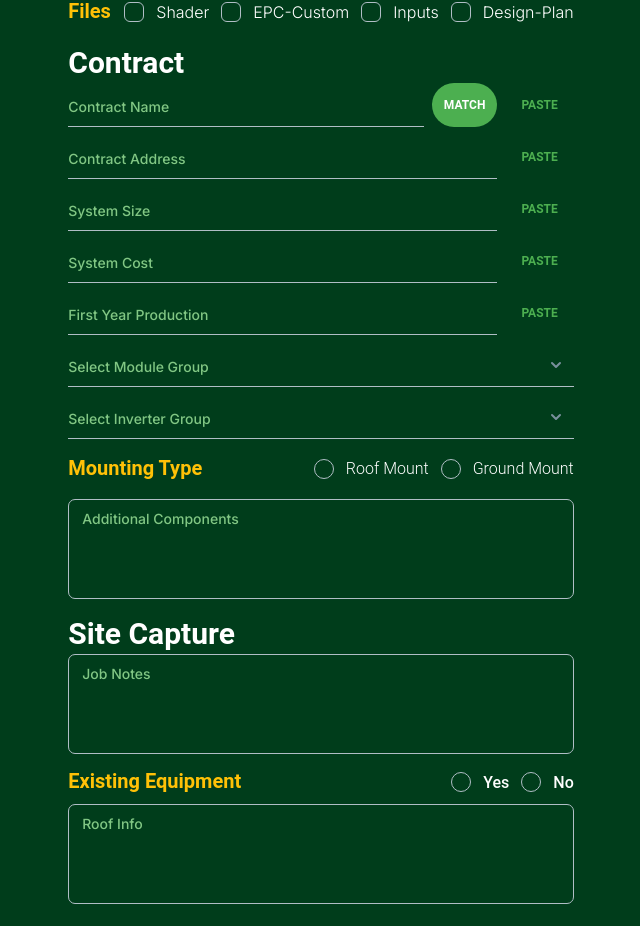
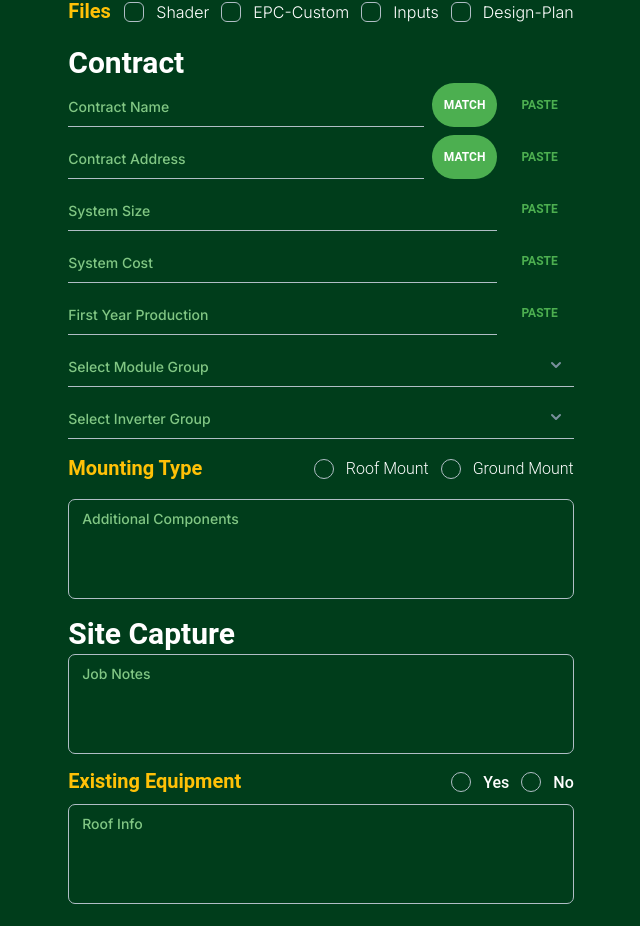
Before and after one commit to rockyliwanag/ff-final-audit, a Next.js app: page / in a window 1280 px wide. Shown: the part 1930-2856 px from the top of the page, without its empty margins (319-959 px from the left). Built offline with nearby package versions, Linux system fonts and the light colour scheme.

Commit message:
`refactor: Include DataMatchValidator component in Contract.jsx`

```diff
--- a/src/components/Contract.jsx
+++ b/src/components/Contract.jsx
@@ -86,6 +86,7 @@ const Contract = () => {
                         value={contractAddress}
                         onChange={(e) => setContractAddress(e.target.value)}
                     />
+                    <DataMatchValidator dataOne={address} dataTwo={contractAddress} />
                     <PasteButton onPaste={() => handlePaste(setContractAddress)} />
                 </div>
                 <div className="flex flex-row space-x-2">
```
